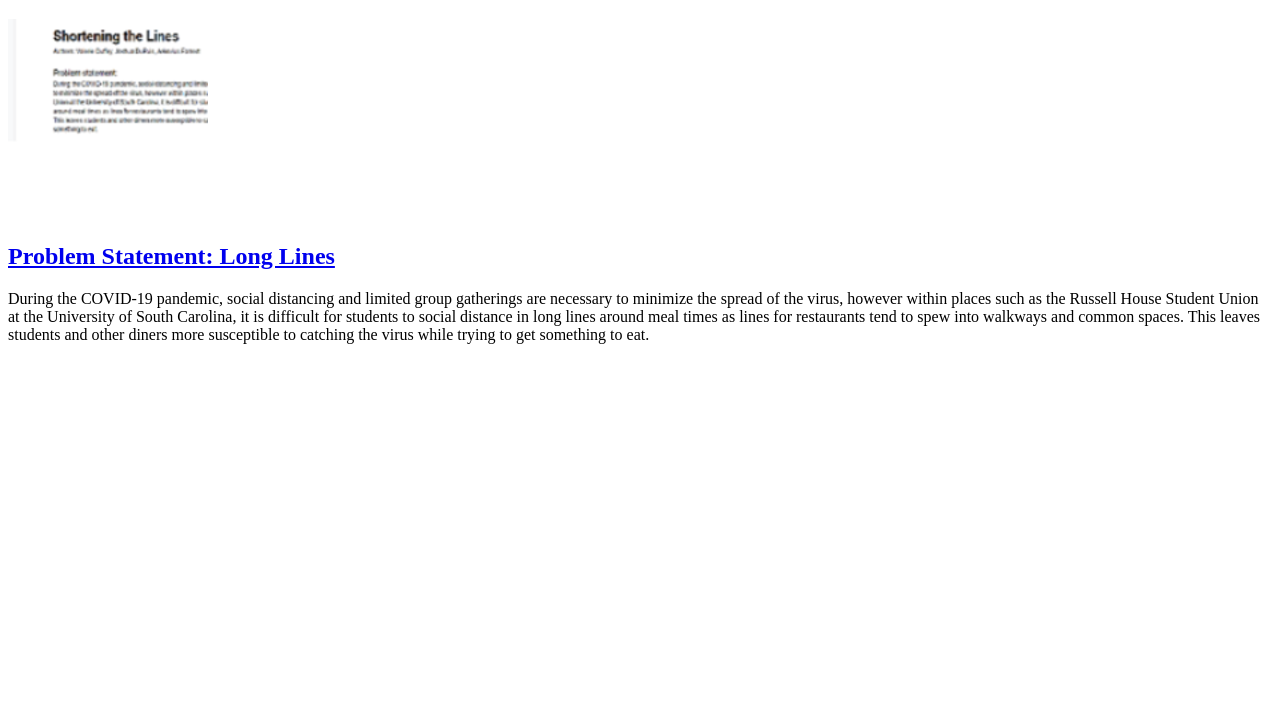
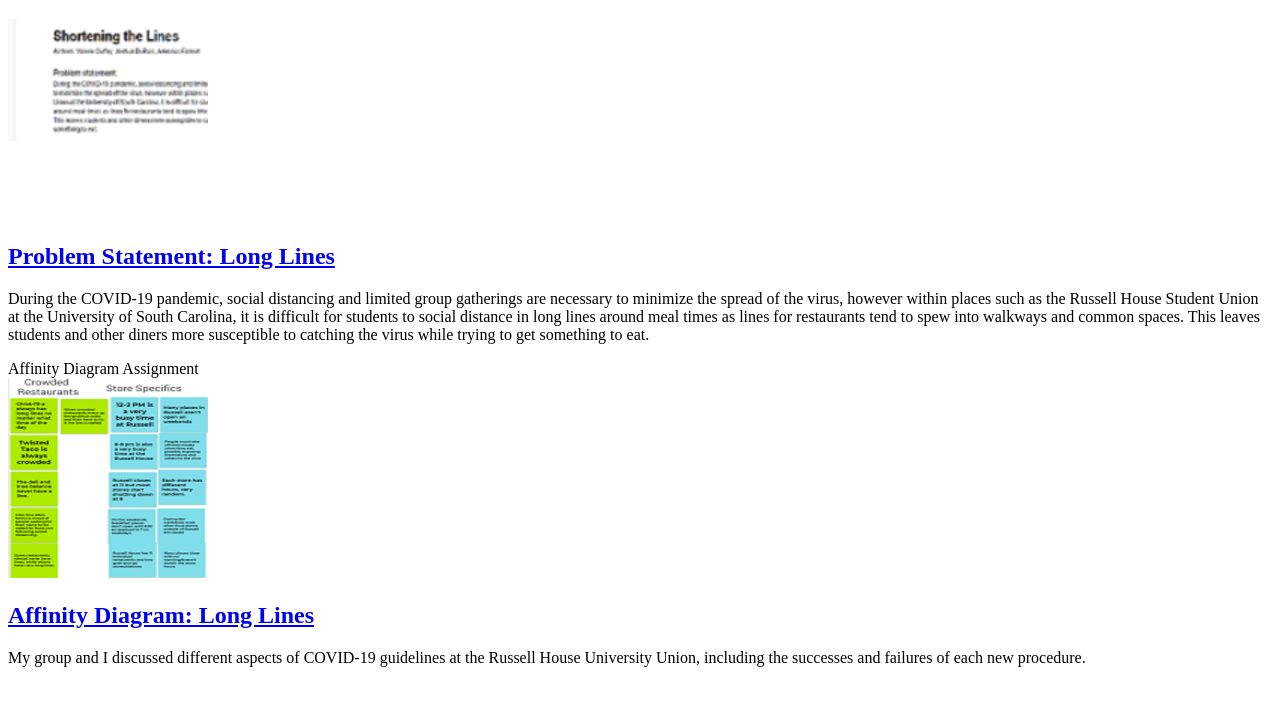
Before and after one commit to JoshuaDuPuis/JoshuaDuPuis.github.io, a plain HTML site: page index.html in a window 1280 px wide. Shown: the part 61-766 px from the top of the page. Drawn offline with Linux system fonts and the light colour scheme.

Commit message:
Add files via upload

```diff
--- a/index.html
+++ b/index.html
@@ -17,7 +17,7 @@
             </section>
         </section>
 
-        <!--Affinity Diagram Assignment
+        Affinity Diagram Assignment
         <section class="assignment">
             <a href="files/longlinesaffinitydiagram.pdf"><img src="images/affinitydiagram.png"></a>
             <section class="assignment-details">
@@ -26,6 +26,6 @@
                     My group and I discussed different aspects of COVID-19 guidelines at the Russell House University Union, including the successes and failures of each new procedure.
                 </p>
             </section>
-        </section>-->
+        </section>
     </body>
 </html>
```
